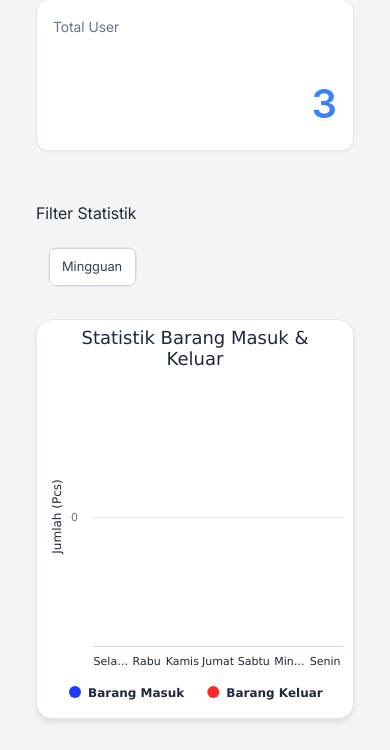
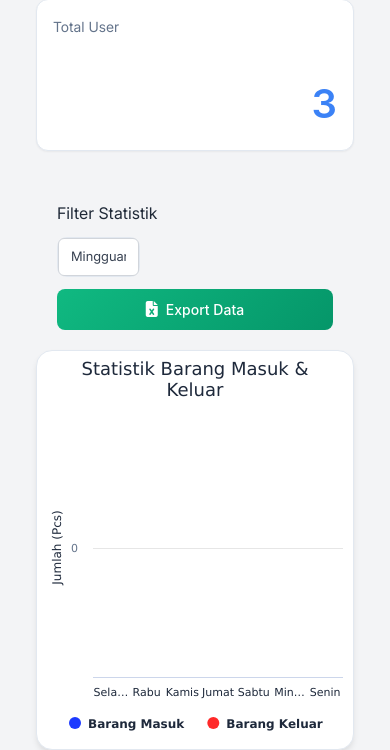
Before and after one commit to Qwaasong/Aplikasi-Inventory-ATK, a Laravel app: page /supervisor/dashboard in a window 390 px wide. Shown: the part 465-1215 px from the top of the page. Run offline with Laravel 12, Linux system fonts and the light colour scheme; a user stored in the database is signed in; data comes from the database, SQL or seed files in the repository; data that the repository does not hold is empty; some libraries are stand-ins or nearby versions; some web fonts are replaced.

Commit message:
menambahkan fitur export excel ke role supervisor

```diff
--- a/resources/views/auth/supervisor/dashboard.blade.php
+++ b/resources/views/auth/supervisor/dashboard.blade.php
@@ -1,6 +1,6 @@
 @extends('layouts.admin')
 
-@section('title', 'Admin | Dashboard')
+@section('title', 'Supervisor| Dashboard')
 
 @section('content')
 
@@ -118,10 +118,13 @@
         }
 
         .header-bar {
-                max-width: 1020px;
-                margin: 30px;
+            max-width: 1400px;
+            margin: 30px auto;
+            padding: 0 21px;
             display: flex;
             align-items: center;
+            justify-content: flex-start;
+            gap: 0 auto;
         }
 
         .filter {
@@ -149,9 +152,7 @@
             box-shadow: 0 0 0 3px rgba(59, 130, 246, 0.15);
         }
 
-            <<<<<<< Updated upstream
         /* --- MOBILE ADAPTATION --- */
-            =======
 
         /* Style untuk Tombol Export */
         .export-btn {
@@ -168,6 +169,7 @@
             cursor: pointer;
             transition: all 0.3s ease;
             margin-left: auto;
+            align-self: center;
         }
 
         .export-btn:hover {
@@ -377,9 +379,21 @@
 
             .header-bar {
                 margin: 20px;
+                display: flex;
                 flex-direction: column;
-                    align-items: flex-start;
-                    gap: 10px;
+                align-items: stretch;
+                gap: 12px;
+            }
+
+            .filter {
+                margin: 0;
+                width: 30%;
+            }
+
+            .export-btn {
+                width: 100%;
+                justify-content: center;
+                margin-left: 0;
             }
 
             .dashboard-charts {
@@ -434,9 +448,9 @@
             </div>
 
             <!-- Tombol Export Data -->
-                {{-- <button class="export-btn" id="exportButton">
+            <button class="export-btn" id="exportButton">
                 <i class="fas fa-file-excel"></i> Export Data
-                </button> --}}
+            </button>
 
         </div>
 
@@ -448,12 +462,14 @@
                 <div id="chartDistribusi"></div>
             </div>
         </div>
+
+
     </body>
 
     {{-- =================
-        EXPORT Modal
+    EXPORT Modal Tampilan
     ================== --}}
-        {{-- <div class="modal-overlay" id="exportModal">
+    <div class="modal-overlay" id="exportModal">
         <div class="modal-content">
             <div class="modal-header">
                 <h3 class="modal-title">Export Data Rekap</h3>
@@ -462,6 +478,16 @@
 
             <div class="modal-body">
                 <div class="form-group">
+                    <label class="form-label">Jenis Laporan</label>
+                    <select class="form-control" id="exportType">
+                        <option value="inventaris">Laporan Inventaris Barang (Master)</option>
+                        <option value="mutasi">Laporan Riwayat Mutasi Stok</option>
+                        <option value="kategori">Rekapitulasi Per Kategori</option>
+                        <option value="user">Daftar Pengguna</option>
+                    </select>
+                </div>
+
+                <div class="form-group" id="periodGroup" style="display: none;">
                     <label class="form-label">Pilih Periode</label>
                     <select class="form-control" id="exportPeriod">
                         <option value="bulanan">Bulanan</option>
@@ -533,7 +559,7 @@
                 </button>
             </div>
         </div>
-        </div> --}}
+    </div>
 
     {{-- ///////////// FUNGSI AMBIL DATA DARI API \\\\\\\\\\\\\\\ --}}
 
@@ -753,6 +779,71 @@
                 if (val === 'tahun') val = 'tahunan';
                 loadDashboardData(val);
             });
+
+            // --- EXPORT LOGIC ---
+
+            // 1. Tampilkan Modal
+            document.getElementById('exportButton').addEventListener('click', function () {
+                document.getElementById('exportModal').classList.add('active');
+            });
+
+            // 2. Tutup Modal
+            document.getElementById('closeModal').addEventListener('click', function () {
+                document.getElementById('exportModal').classList.remove('active');
+            });
+
+            document.getElementById('cancelExport').addEventListener('click', function () {
+                document.getElementById('exportModal').classList.remove('active');
+            });
+
+            // 3. Listener Jenis Laporan (Show/Hide Periode)
+            document.getElementById('exportType').addEventListener('change', function () {
+                togglePeriodForms();
+            });
+
+            // 4. Listener Periode (Show/Hide Bulan/Tahun/Custom)
+            document.getElementById('exportPeriod').addEventListener('change', function () {
+                togglePeriodForms();
+            });
+
+            // 5. Initial State
+            populateYears();
+            togglePeriodForms();
+
+            // 6. Tombol Download
+            document.getElementById('confirmExport').addEventListener('click', function () {
+                const type = document.getElementById('exportType').value;
+                const period = document.getElementById('exportPeriod').value;
+                const fileName = document.getElementById('fileName').value;
+
+                // Gunakan helper route() dari Laravel agar URL dinamis dan sesuai prefix role
+                // Pastikan route 'supervisor.laporan.export' juga sudah didefinisikan jika user adalah supervisor
+                // Perbaikan: Cek role dengan lowercase/uppercase agar aman
+                let baseUrl = "{{ in_array(strtolower(Auth::user()->role), ['admin', 'administrator']) ? route('admin.laporan.export') : route('supervisor.laporan.export') }}";
+
+                let url = `${baseUrl}?type=${type}&file_name=${fileName}`;
+
+                if (type === 'mutasi') {
+                    // Tambahkan parameter periode hanya jika tipe mutasi
+                    url += `&period=${period}`;
+
+                    if (period === 'custom') {
+                        const start = document.getElementById('startDate').value;
+                        const end = document.getElementById('endDate').value;
+                        if (!start || !end) {
+                            alert("Harap isi tanggal mulai dan akhir");
+                            return;
+                        }
+                        url += `&start_date=${start}&end_date=${end}`;
+                    } else {
+                        const year = document.getElementById('exportYear').value;
+                        const month = document.getElementById('exportMonth').value;
+                        url += `&tahun=${year}&bulan=${month}`;
+                    }
+                }
+
+                window.location.href = url;
+            });
         });
         // Fungsi untuk mengisi tahun di dropdown
         function populateYears() {
@@ -773,11 +864,19 @@
             }
         }
 
-            // Fungsi untuk toggle tampilan form berdasarkan periode
+        // Fungsi untuk toggle tampilan form berdasarkan tipe & periode
         function togglePeriodForms() {
-                const period = document.getElementById('exportPeriod').value;
+            const type = document.getElementById('exportType').value;
+            const periodGroup = document.getElementById('periodGroup');
             const monthYearGroup = document.getElementById('monthYearGroup');
             const customDateGroup = document.getElementById('customDateGroup');
+
+            // 1. Cek Tipe Laporan
+            if (type === 'mutasi') {
+                periodGroup.style.display = 'block';
+
+                // 2. Cek Periode (hanya jika mutasi)
+                const period = document.getElementById('exportPeriod').value;
 
                 if (period === 'custom') {
                     monthYearGroup.style.display = 'none';
@@ -788,19 +887,25 @@
                     const firstDay = new Date(today.getFullYear(), today.getMonth(), 1);
                     const lastDay = new Date(today.getFullYear(), today.getMonth() + 1, 0);
 
-                    document.getElementById('startDate').value = firstDay.toISOString().split('T')[0];
-                    document.getElementById('endDate').value = lastDay.toISOString().split('T')[0];
+                    const startDateInput = document.getElementById('startDate');
+                    const endDateInput = document.getElementById('endDate');
+
+                    if (!startDateInput.value) {
+                        startDateInput.value = firstDay.toISOString().split('T')[0];
+                    }
+                    if (!endDateInput.value) {
+                        endDateInput.value = lastDay.toISOString().split('T')[0];
+                    }
                 } else {
                     monthYearGroup.style.display = 'block';
                     customDateGroup.style.display = 'none';
+                }
 
-                    // Set bulan saat ini sebagai default jika periode bulanan
-                    if (period === 'bulanan') {
-                        const currentMonth = (new Date().getMonth() + 1).toString().padStart(2, '0');
-                        document.getElementById('exportMonth').value = currentMonth;
             } else {
-                        document.getElementById('exportMonth').value = '';
-                    }
+                // Jika bukan mutasi, sembunyikan semua filter tanggal
+                periodGroup.style.display = 'none';
+                monthYearGroup.style.display = 'none';
+                customDateGroup.style.display = 'none';
             }
         }
 
@@ -943,9 +1048,9 @@
                 // Tutup modal
                 closeModal();
 
-                } catch (error) {
-                    console.error('Export error:', error);
-                    alert('Gagal mengunduh data: ' + error.message);
+            //} catch (error) {
+            //    console.error('Export error:', error);
+            //    alert('Gagal mengunduh data: ' + error.message);
             } finally {
                 // setLoading(false);
             }
```
Also changed, not shown: 1 other file. Lines whose indentation alone changed are shown as unchanged.
